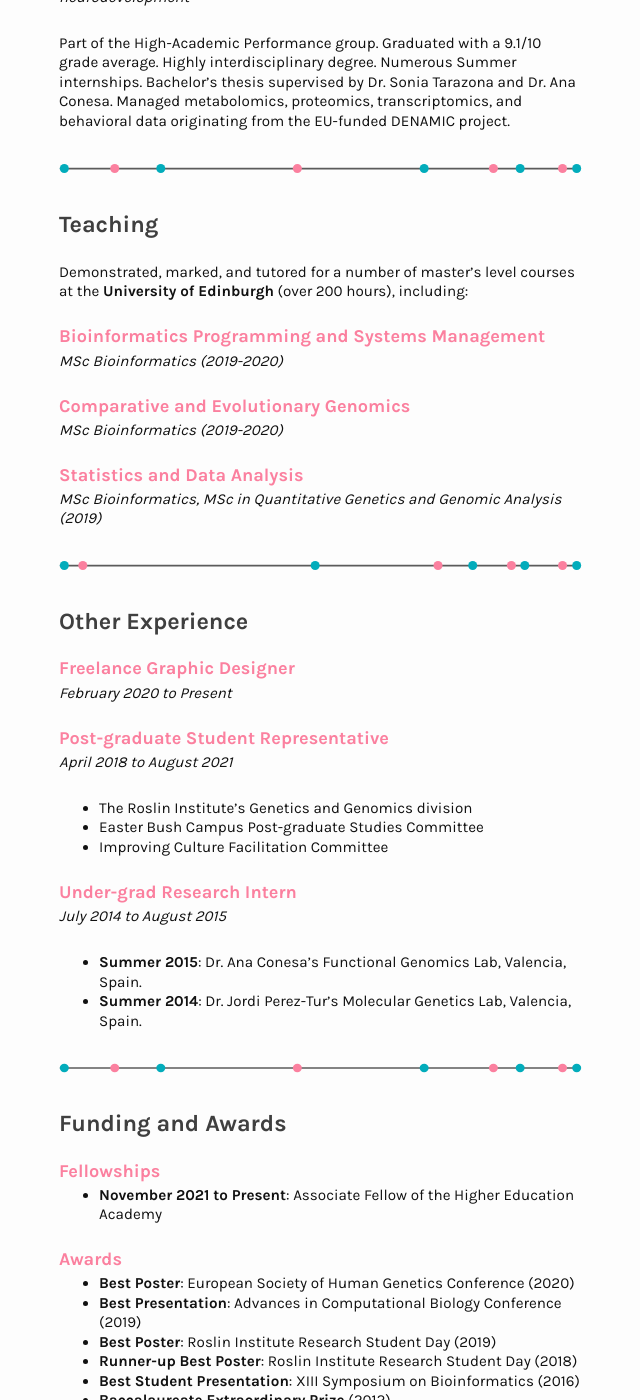
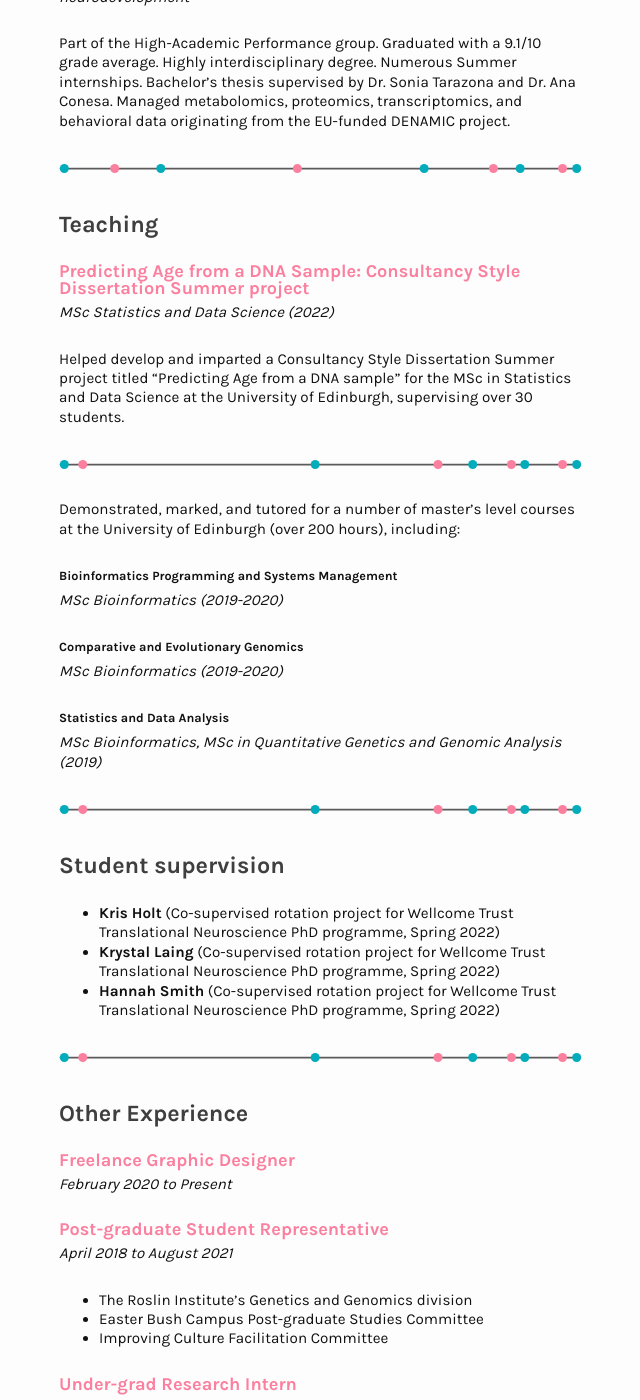
Before and after one commit to elenabernabeu/elenabernabeu.github.io, a Jekyll site: the page built from cv.markdown, in a window 1280 px wide and 1400 px high, scrolled down 1270 px. Shown: the whole window, without its empty margins (468-1108 px from the left). Built offline with Jekyll 4.4.1, drawn with Linux system fonts in a browser that asks for light colours; some of the changed text lies outside the part shown.

Commit message:
30082022 - CV update

```diff
--- a/cv.markdown
+++ b/cv.markdown
@@ -56,17 +56,31 @@ Part of the High-Academic Performance group. Graduated with a 9.1/10 grade avera
 <img src="/assets/img/divider_1.svg" alt="divider_1">
 
 ### Teaching
+#### **Predicting Age from a DNA Sample: Consultancy Style Dissertation Summer project**
+*MSc Statistics and Data Science (2022)*
 
-Demonstrated, marked, and tutored for a number of master's level courses at the **University of Edinburgh** (over 200 hours), including:
+Helped develop and imparted a Consultancy Style Dissertation Summer project titled "Predicting Age from a DNA sample" for the MSc in Statistics and Data Science at the University of Edinburgh, supervising over 30 students.
 
-#### **Bioinformatics Programming and Systems Management**
+<img src="/assets/img/divider_2.svg" alt="divider_2">
+
+Demonstrated, marked, and tutored for a number of master's level courses at the University of Edinburgh (over 200 hours), including:
+
+##### **Bioinformatics Programming and Systems Management**
 *MSc Bioinformatics (2019-2020)*
 
-#### **Comparative and Evolutionary Genomics**
+##### **Comparative and Evolutionary Genomics**
 *MSc Bioinformatics (2019-2020)*
 
-#### **Statistics and Data Analysis**
+##### **Statistics and Data Analysis**
 *MSc Bioinformatics, MSc in Quantitative Genetics and Genomic Analysis (2019)*
+
+<img src="/assets/img/divider_2.svg" alt="divider_1">
+
+### Student supervision
+
+- **Kris Holt** (Co-supervised rotation project for Wellcome Trust Translational Neuroscience PhD programme, Spring 2022)
+- **Krystal Laing** (Co-supervised rotation project for Wellcome Trust Translational Neuroscience PhD programme, Spring 2022)
+- **Hannah Smith** (Co-supervised rotation project for Wellcome Trust Translational Neuroscience PhD programme, Spring 2022)
 
 <img src="/assets/img/divider_2.svg" alt="divider_2">
 
@@ -124,6 +138,9 @@ Demonstrated, marked, and tutored for a number of master's level courses at the
 
 ### Invited Talks
 
+#### **UK Conference of Bioinformatics and Computational Biology**
+*University College London, London, United Kingdom (Online)* - **2022**
+
 #### **INIA Genetics Seminars**
 *Instituto Nacional de Investigación y Tecnología Agraria y Alimentaria, Madrid, Spain (Online)* - **2022**
 
@@ -145,6 +162,10 @@ Demonstrated, marked, and tutored for a number of master's level courses at the
 <img src="/assets/img/divider_1.svg" alt="divider_1">
 
 ### Conference Contributions
+
+#### **Organizing committees**
+
+- **Gordon Research Seminar in Quantitative Genetics and Genomics** (2023) - Co-chairing, Ventura, California, USA
 
 #### **Posters**
 
```
Also changed, not shown: 4 other files.
